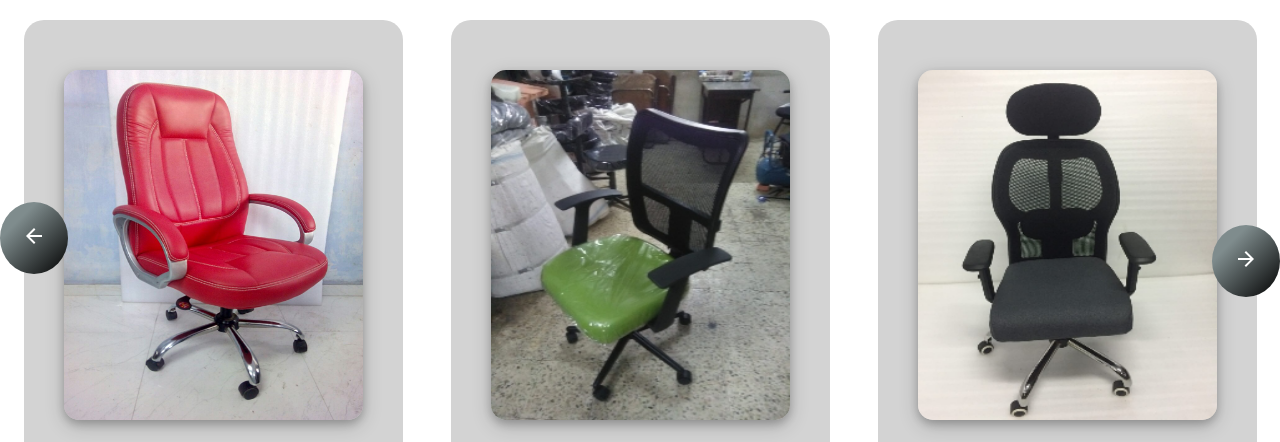
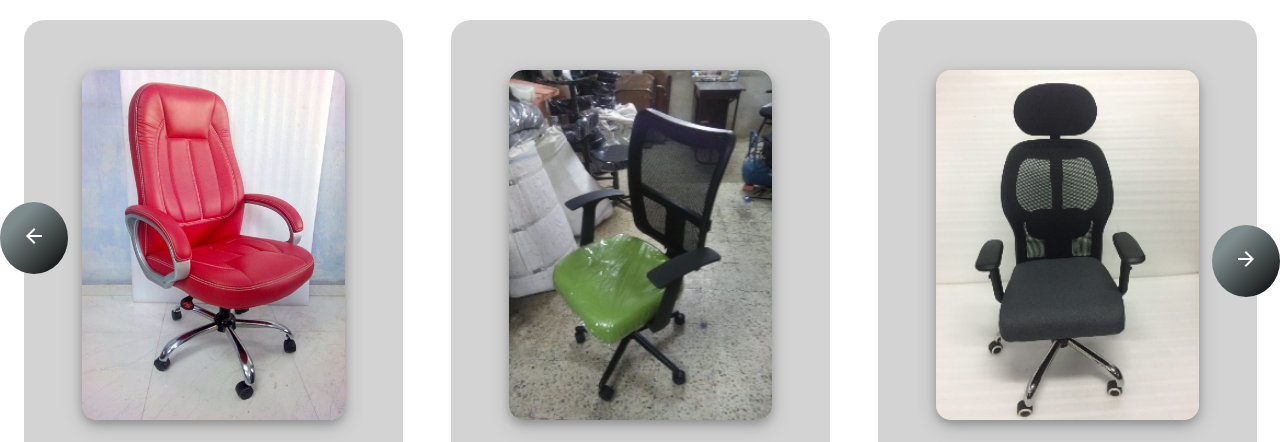
Before and after one commit to sarthakshah30799/sarthak-furniture, a React (Create React App) app: page / in a window 1280 px wide. Shown: the part 510-952 px from the top of the page. Built offline with nearby package versions, Linux system fonts and the light colour scheme.

Commit message:
changes updted

```diff
--- a/src/components/HeroSection/CommonSliderStyle.js
+++ b/src/components/HeroSection/CommonSliderStyle.js
@@ -25,7 +25,7 @@ export const useStyles = makeStyles((theme) =>
         padding: "30px 10px",
       },
       "@media (max-width:375px)": {
-        padding: "10px 0",
+        padding: "10px",
       },
     },
     imgStyle: {
@@ -33,8 +33,8 @@ export const useStyles = makeStyles((theme) =>
       margin: "auto",
       height: "350px",
       borderRadius: "15px",
-      width: "100%",
       transition: "transform .2s",
+      width: "auto",
       "&:hover": {
         transform: "scale(1.1)",
       },
@@ -42,10 +42,8 @@ export const useStyles = makeStyles((theme) =>
       "@media (max-width:1100px)": {
         height: "300px",
       },
-      "@media (max-width:900px)": {
-        width: "auto",
-      },
       "@media (max-width:600px)": {
+        width: "100%",
         maxWidth: "350px",
         maxHeight: "250px",
         borderRadius: "20px",
```
